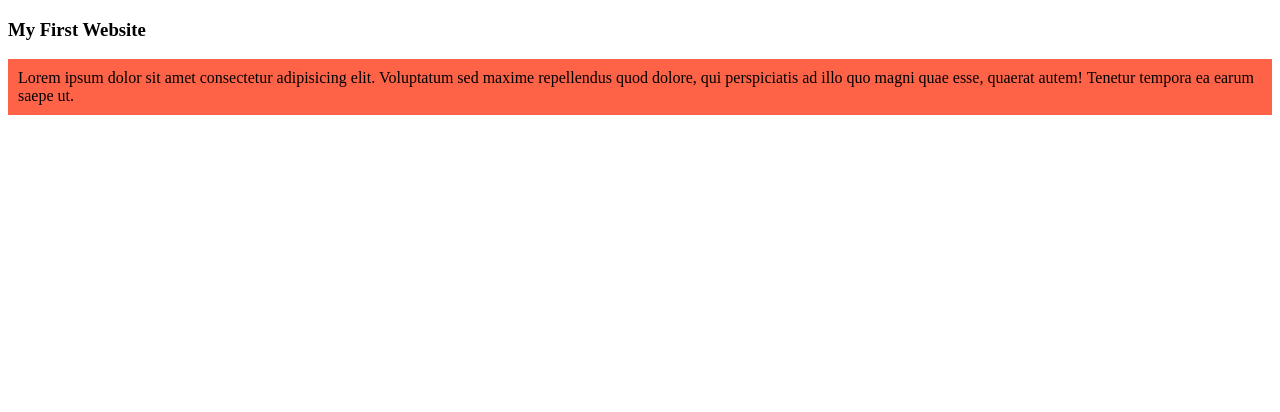
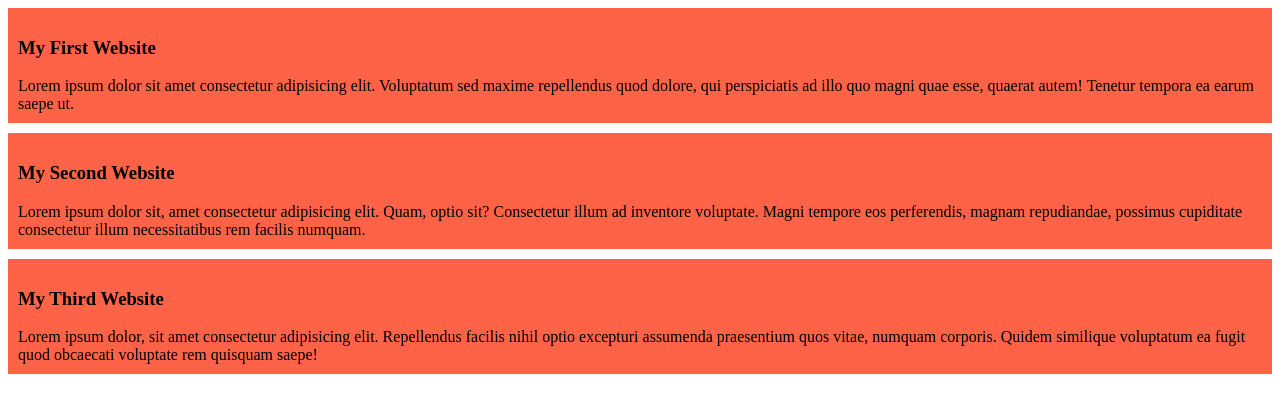
Before and after one commit to MahdiJaki/my-simple-website, a plain HTML site: page index.html in a window 1280 px wide. Drawn offline with Linux system fonts and the light colour scheme.

Commit message:
added the second and the third blog

```diff
--- a/index.html
+++ b/index.html
@@ -7,9 +7,17 @@
     <link rel ="stylesheet" href="styles/blog.css"
 </head>
 <body>
+    <div>
     <h3>My First Website</h3>
-    <div>
         Lorem ipsum dolor sit amet consectetur adipisicing elit. Voluptatum sed maxime repellendus quod dolore, qui perspiciatis ad illo quo magni quae esse, quaerat autem! Tenetur tempora ea earum saepe ut.
     </div>
+     <div>
+    <h3>My Second Website</h3>
+        Lorem ipsum dolor sit, amet consectetur adipisicing elit. Quam, optio sit? Consectetur illum ad inventore voluptate. Magni tempore eos perferendis, magnam repudiandae, possimus cupiditate consectetur illum necessitatibus rem facilis numquam.
+    </div>
+    <div>
+    <h3>My Third Website</h3>
+        Lorem ipsum dolor, sit amet consectetur adipisicing elit. Repellendus facilis nihil optio excepturi assumenda praesentium quos vitae, numquam corporis. Quidem similique voluptatum ea fugit quod obcaecati voluptate rem quisquam saepe!
+     </div>
 </body>
 </html>
--- a/styles/blog.css
+++ b/styles/blog.css
@@ -1,5 +1,5 @@
 div{
      background-color: tomato;
      padding: 10px;
-
+     margin-bottom: 10px;
 }
```
